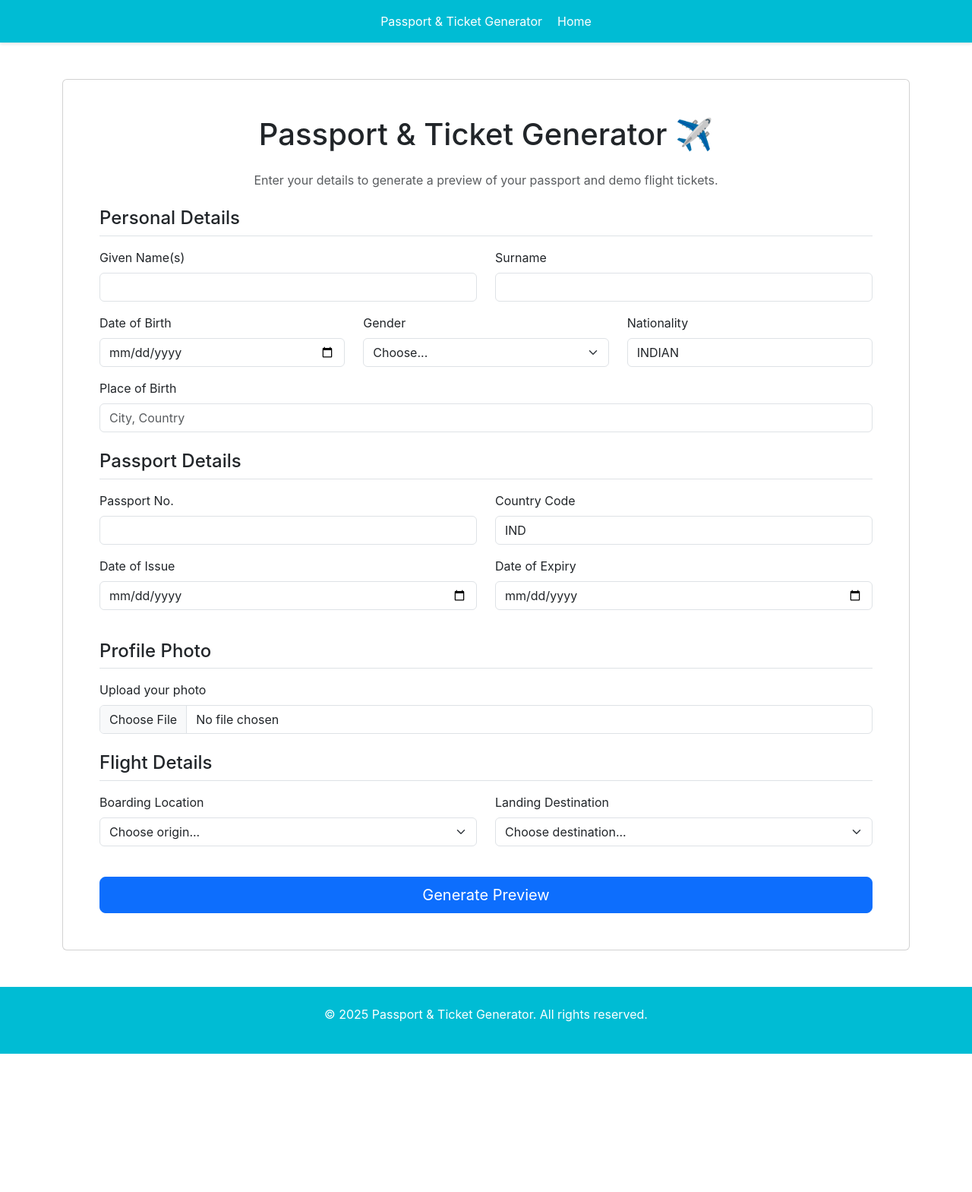
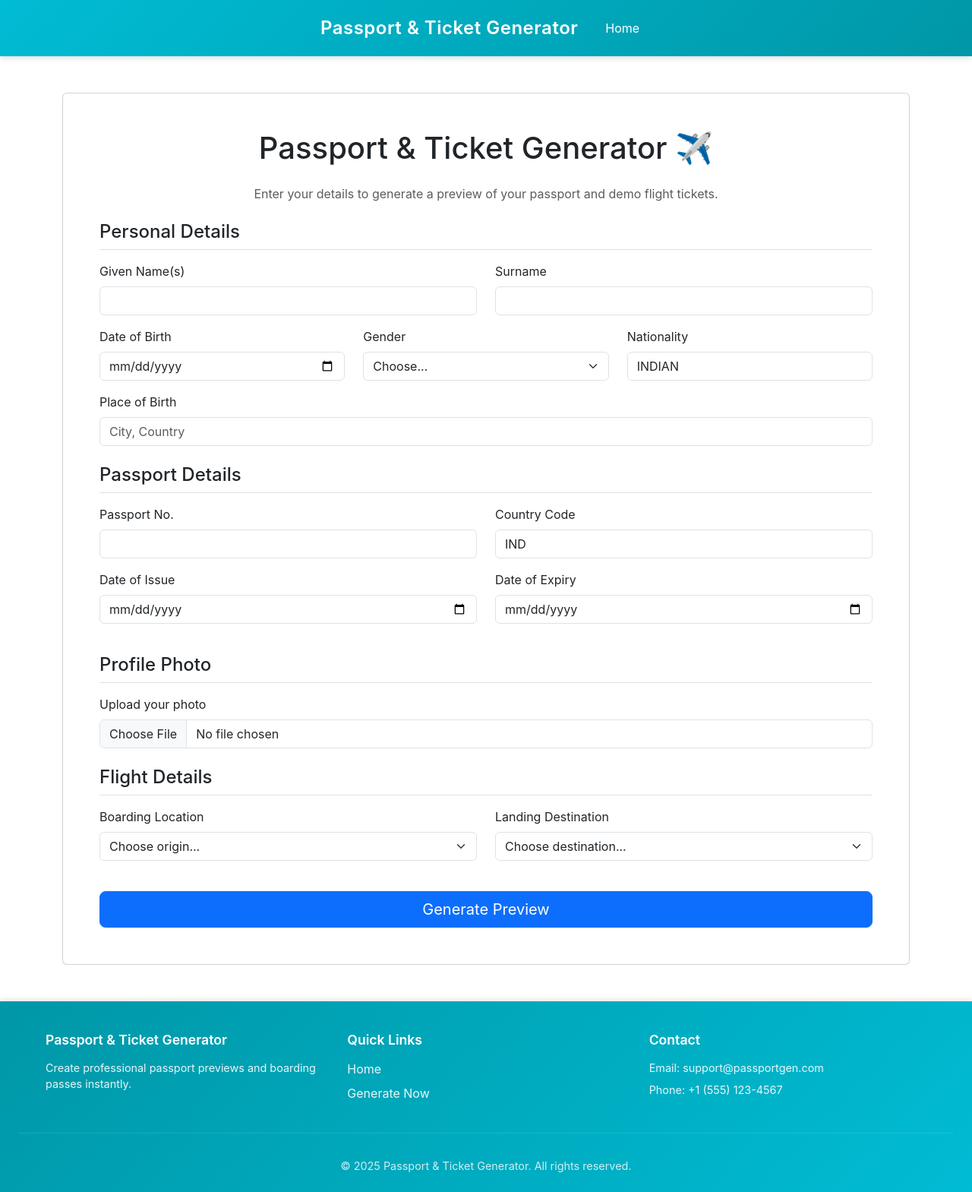
Before and after one commit to KusumanjaliPulamarasetty08/Project, a Flask app: page / in a window 1280 px wide. Shown: the whole page at 76% size. Before the commit the page ends 1387 px from the top, so only its background shows below. Run offline with Flask 3, Linux system fonts and the light colour scheme.

Commit message:
Enhance header and footer styling, add rich footer content, improve spacing

```diff
--- a/static/css/style.css
+++ b/static/css/style.css
@@ -10,10 +10,12 @@ body {
 }
 
 .navbar {
-    background-color: #00bcd4;
-    padding: 1rem;
+    background: linear-gradient(135deg, #00bcd4 0%, #0097a7 100%);
+    padding: 1.2rem;
     color: white;
-    box-shadow: 0 2px 4px rgba(0, 0, 0, 0.1);
+    box-shadow: 0 2px 8px rgba(0, 0, 0, 0.15);
+    position: relative;
+    z-index: 1000;
 }
 
 .navbar-content {
@@ -22,14 +24,101 @@ body {
     display: flex;
     justify-content: space-between;
     align-items: center;
+    padding: 0 20px;
+}
+
+.logo {
+    font-size: 1.5rem;
+    font-weight: 600;
+    letter-spacing: 0.5px;
+}
+
+.nav-links a {
+    color: white;
+    text-decoration: none;
+    padding: 8px 16px;
+    border-radius: 4px;
+    transition: background-color 0.3s ease;
+}
+
+.nav-links a:hover {
+    background-color: rgba(255, 255, 255, 0.1);
 }
 
 .footer {
-    background-color: #00bcd4;
+    background: linear-gradient(135deg, #0097a7 0%, #00bcd4 100%);
     color: white;
-    padding: 1.5rem;
+    padding: 2.5rem 1.5rem 1.5rem;
     margin-top: auto;
+    box-shadow: 0 -2px 8px rgba(0, 0, 0, 0.1);
+}
+
+.footer-content {
+    max-width: 1200px;
+    margin: 0 auto;
+    display: grid;
+    grid-template-columns: repeat(3, 1fr);
+    gap: 2rem;
+    padding: 0 20px;
+}
+
+.footer-section h5 {
+    color: white;
+    margin-bottom: 1rem;
+    font-size: 1.1rem;
+    font-weight: 600;
+}
+
+.footer-section p {
+    color: rgba(255, 255, 255, 0.9);
+    margin-bottom: 0.5rem;
+    font-size: 0.9rem;
+}
+
+.footer-section ul {
+    list-style: none;
+    padding: 0;
+    margin: 0;
+}
+
+.footer-section ul li {
+    margin-bottom: 0.5rem;
+}
+
+.footer-section ul li a {
+    color: rgba(255, 255, 255, 0.9);
+    text-decoration: none;
+    transition: color 0.3s ease;
+}
+
+.footer-section ul li a:hover {
+    color: white;
+    text-decoration: underline;
+}
+
+.footer-bottom {
     text-align: center;
+    padding-top: 2rem;
+    margin-top: 2rem;
+    border-top: 1px solid rgba(255, 255, 255, 0.1);
+}
+
+.footer-bottom p {
+    margin: 0;
+    font-size: 0.9rem;
+    color: rgba(255, 255, 255, 0.8);
+}
+
+/* Responsive footer */
+@media (max-width: 768px) {
+    .footer-content {
+        grid-template-columns: 1fr;
+        text-align: center;
+    }
+
+    .footer-section {
+        margin-bottom: 1.5rem;
+    }
 }
 
 .main-content {
@@ -45,6 +134,7 @@ body {
     align-items: center;
     padding: 40px 20px;
     min-height: calc(100vh - 80px);
+}
 
 .passport {
     width: 100%;
--- a/templates/index.html
+++ b/templates/index.html
@@ -154,7 +154,29 @@
     </script>
 
     <footer class="footer">
-        <p>&copy; 2025 Passport & Ticket Generator. All rights reserved.</p>
+        <div class="footer-content">
+            <div class="footer-section">
+                <h5>Passport & Ticket Generator</h5>
+                <p>Create professional passport previews and boarding passes instantly.</p>
+            </div>
+            <div class="footer-section">
+                <h5>Quick Links</h5>
+                <ul>
+                    <li><a href="{{ url_for('index') }}">Home</a></li>
+                    <li><a href="#" onclick="document.getElementById('generator-form').scrollIntoView({behavior: 'smooth'})">Generate Now</a></li>
+                </ul>
+            </div>
+            <div class="footer-section">
+                <h5>Contact</h5>
+                <p>Email: support@passportgen.com</p>
+                <p>Phone: +1 (555) 123-4567</p>
+            </div>
+        </div>
+        <div class="footer-bottom">
+            <p>&copy; 2025 Passport & Ticket Generator. All rights reserved.</p>
+        </div>
     </footer>
+
+    <script src="https://cdn.jsdelivr.net/npm/bootstrap@5.3.2/dist/js/bootstrap.bundle.min.js"></script>
 </body>
 </html>
```
Also changed, not shown: templates/preview.html (+23 -1 lines), static/uploads/WIN_20250717_16_19_47_Pro.jpg (added).
